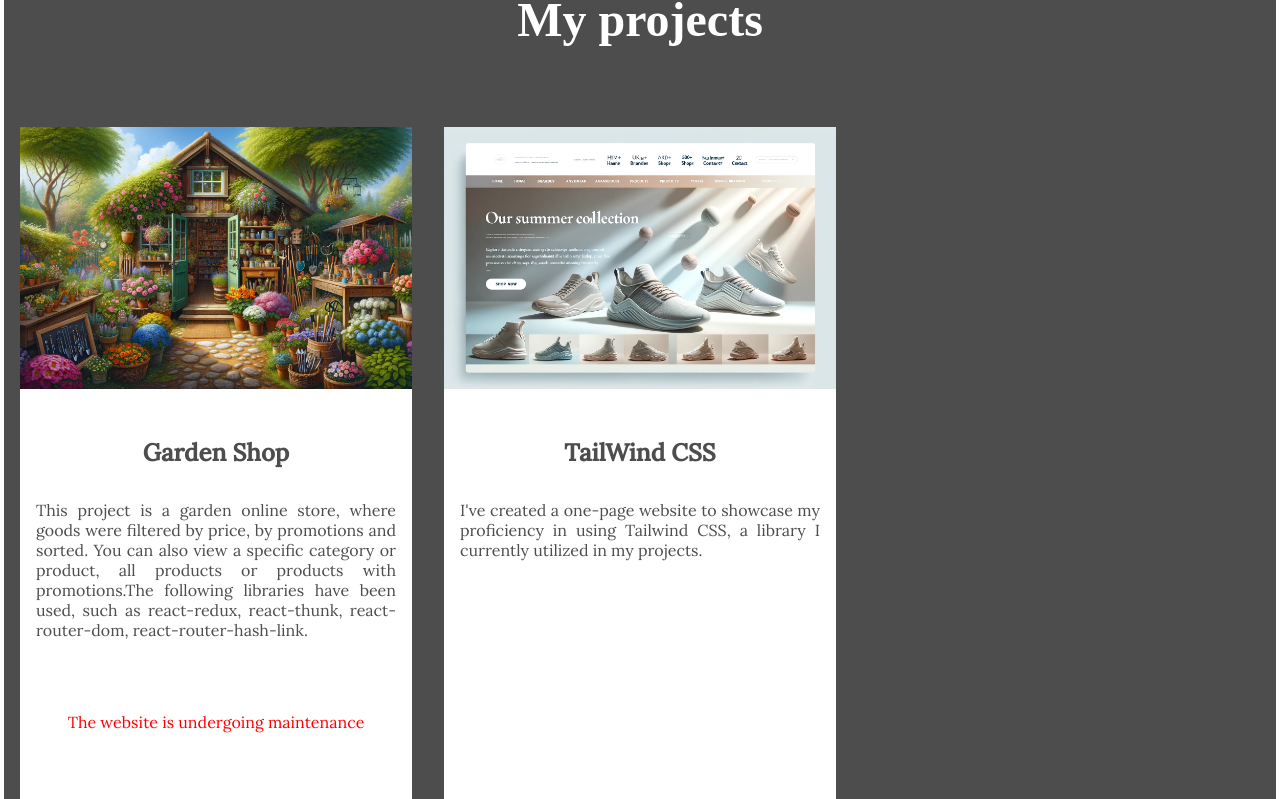
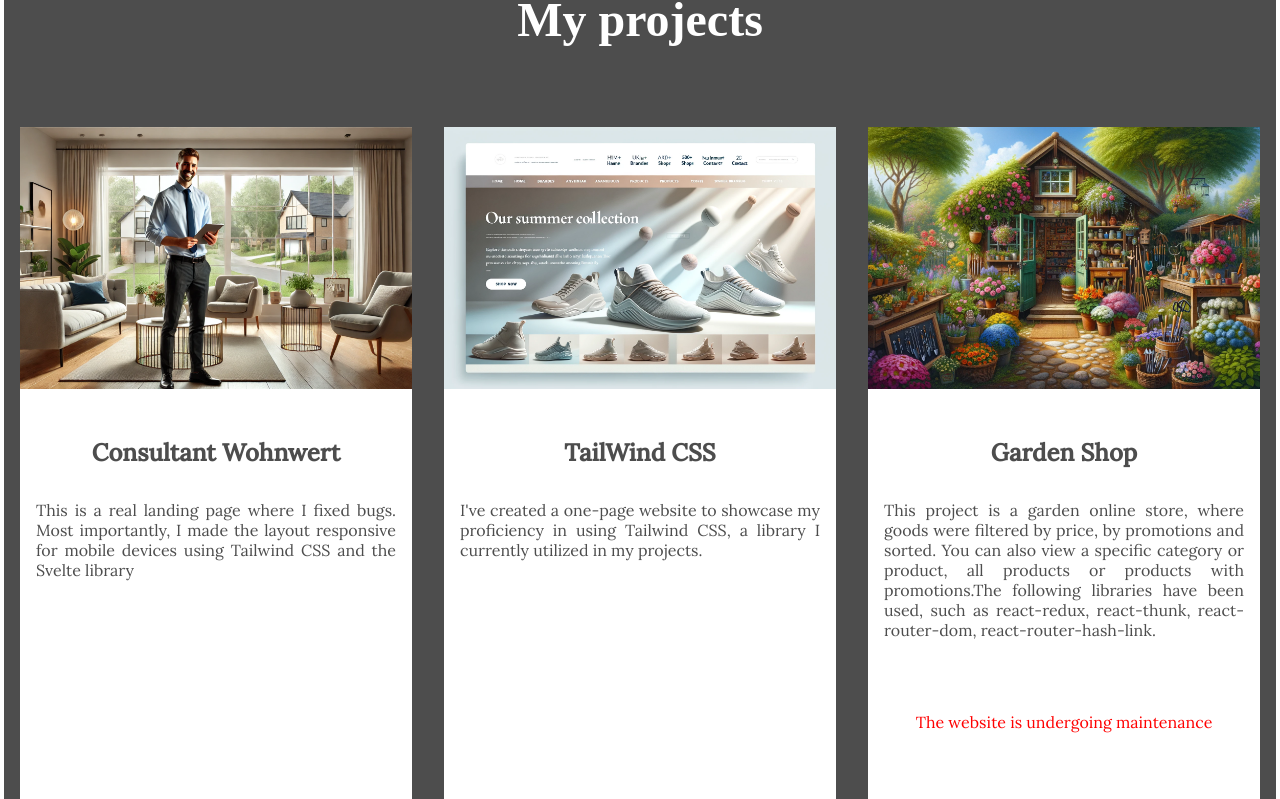
Before and after one commit to EwgenijBril/MainPortfolio, a React (Create React App) app: page / in a window 1280 px wide. Shown: the part 2174-2973 px from the top of the page. Built offline with nearby package versions, Linux system fonts and the light colour scheme.

Commit message:
added new project Consultant

```diff
--- a/src/data/projects.js
+++ b/src/data/projects.js
@@ -1,12 +1,11 @@
 export const projects = [
 	{
 		id: 1,
-		title: "Garden Shop",
-		text: "The website is undergoing maintenance",
-		image: "gardenShop.png",
+		title: "Consultant Wohnwert",
+		image: "berater.webp",
 		discription:
-			"This project is a garden online store, where goods were filtered by price, by promotions and sorted. You can also view a specific category or product, all products or products with promotions.The following libraries have been used, such as react-redux, react-thunk, react-router-dom,  react-router-hash-link.",
-		link: "https://gardenshop-r964.onrender.com",
+			"This is a real landing page where I fixed bugs. Most importantly, I made the layout responsive for mobile devices using Tailwind CSS and the Svelte library",
+		link: "https://berater.wohnwert-deutschland.de/daniel.friesen",
 	},
 	{
 		id: 2,
@@ -16,4 +15,14 @@ export const projects = [
 			"I've created a one-page website to showcase my proficiency in using Tailwind CSS, a library I currently utilized in my projects.",
 		link: "https://tail-wind-ui.vercel.app/",
 	},
+	{
+		id: 3,
+		title: "Garden Shop",
+		text: "The website is undergoing maintenance",
+		image: "gardenShop.png",
+		discription:
+			"This project is a garden online store, where goods were filtered by price, by promotions and sorted. You can also view a specific category or product, all products or products with promotions.The following libraries have been used, such as react-redux, react-thunk, react-router-dom,  react-router-hash-link.",
+		link: "https://gardenshop-r964.onrender.com",
+	},
+
 ];
```
Also changed, not shown: public/berater.webp (added).
